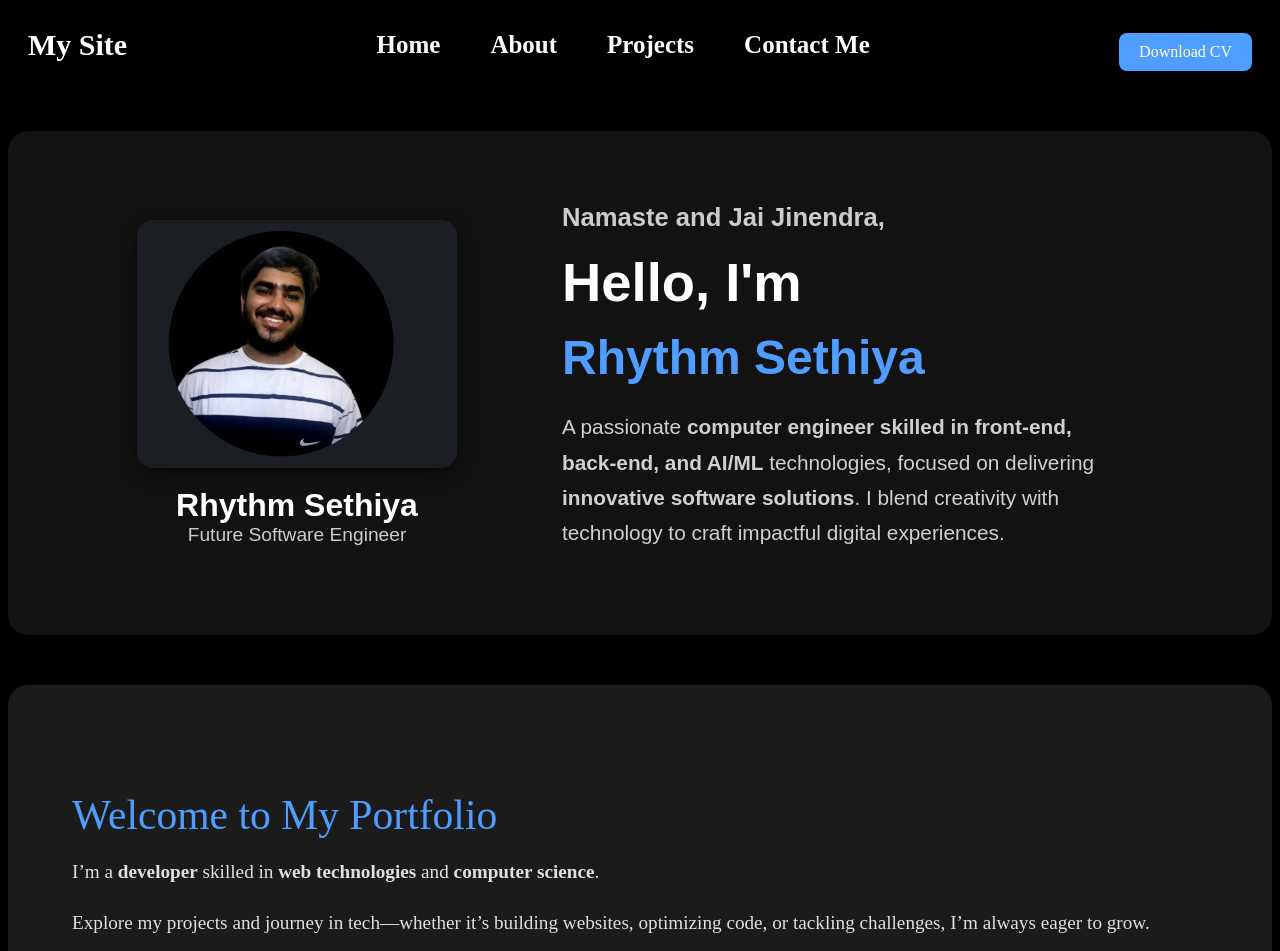
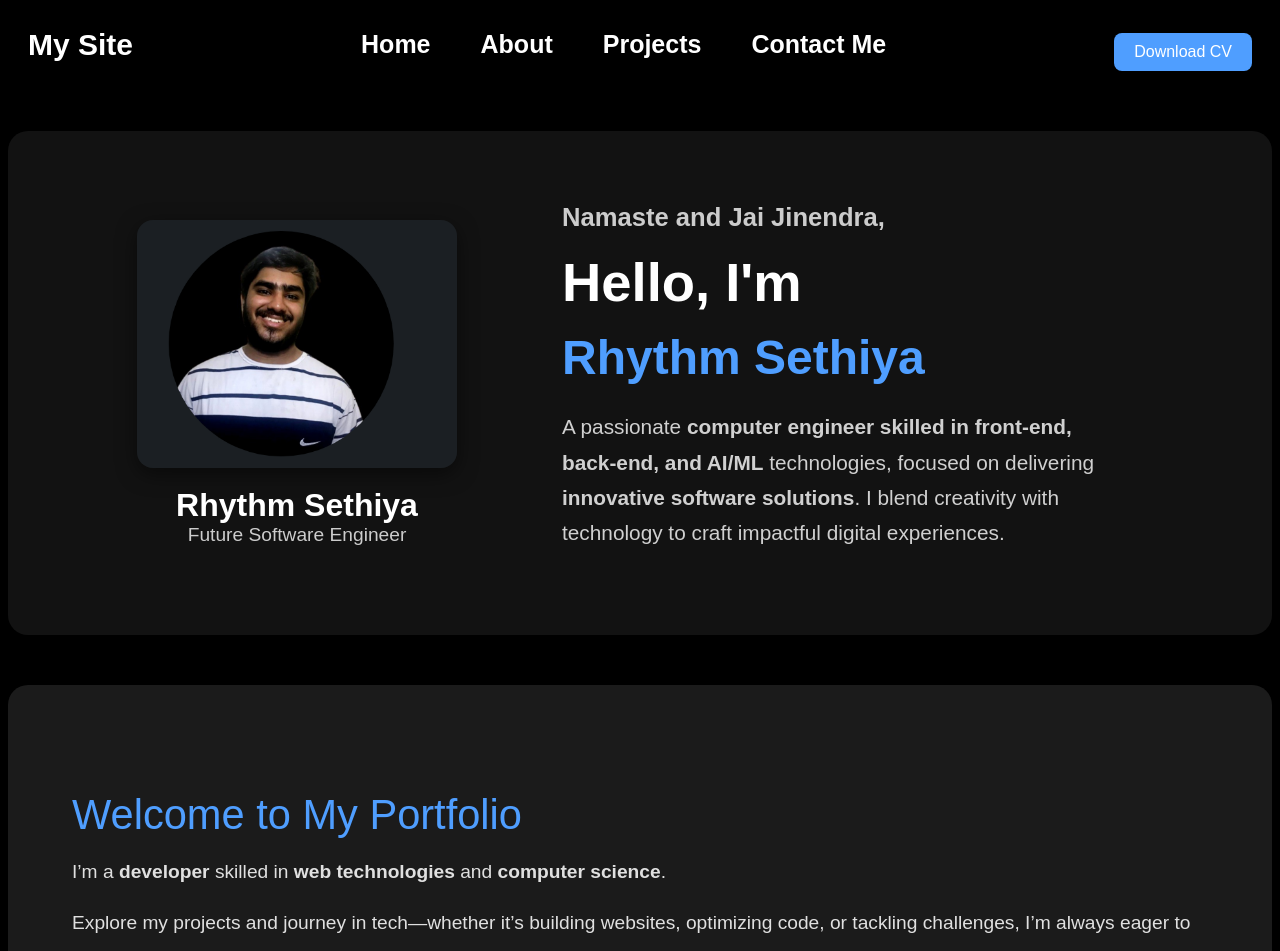
Before and after one commit to coderRhythm/myreactPortfolio, a React (Vite) app in the folder my-portfolio/: page / in a window 1280 px wide. Shown: the top 951 px of the page. Built offline with nearby package versions, Linux system fonts and the light colour scheme.

Commit message:
updated react portfolio

```diff
--- a/my-portfolio/package.json
+++ b/my-portfolio/package.json
@@ -10,13 +10,19 @@
     "preview": "vite preview"
   },
   "dependencies": {
+    "@fortawesome/fontawesome-free": "^6.7.2",
     "emailjs-com": "^3.2.0",
+    "framer-motion": "^11.15.0",
     "hamburger-react": "^2.5.1",
     "react": "^18.3.1",
     "react-dom": "^18.3.1",
     "react-icons": "^5.4.0",
+    "react-loader-spinner": "^6.1.6",
     "react-router-dom": "^7.0.2",
+    "react-scroll": "^1.9.0",
     "react-slick": "^0.30.2",
+    "react-spinners": "^0.15.0",
+    "react-transition-group": "^4.4.5",
     "slick-carousel": "^1.8.1"
   },
   "devDependencies": {
--- a/my-portfolio/src/App.jsx
+++ b/my-portfolio/src/App.jsx
@@ -1,29 +1,160 @@
-import React from 'react';
-import { BrowserRouter as Router, Routes, Route } from 'react-router-dom';
-import Navbar from './components/Navbar'; // Adjust path as needed
-import Home from './components/Home'; // Ensure this component exists
-import About from './components/About'; // Ensure this component exists
-import Project from './components/Project'; // Ensure this component exists
-import ProjectDetails from './components/ProjectDetails'; // Import your ProjectDetails component
-import Contact from './components/ContactForm'; // Make sure you have this component
+import React, { useState, useEffect } from "react";
+import { BrowserRouter as Router, Routes, Route, useLocation } from "react-router-dom";
+import { motion, AnimatePresence } from "framer-motion"; // Import Framer Motion
+import Navbar from "./components/Navbar"; // Adjust path as needed
+import Home from "./components/Home"; // Ensure this component exists
+import About from "./components/About"; // Ensure this component exists
+import Project from "./components/Project"; // Ensure this component exists
+import ProjectDetails from "./components/ProjectDetails"; // Import your ProjectDetails component
+import Contact from "./components/ContactForm"; // Make sure you have this component
+import { InfinitySpin } from "react-loader-spinner";
 
 const App = () => {
+  const [loading, setLoading] = useState(true);
+
+  useEffect(() => {
+    const timer = setTimeout(() => setLoading(false), 3000);
+    return () => clearTimeout(timer);
+  }, []);
+
   return (
-    <Router>
-      <div>
-        <Navbar /> {/* Navbar is displayed on all pages */}
-        <Routes>
-          <Route path="/" element={<Home />} />
-          <Route path="/about" element={<About />} />
-          <Route path="/projects" element={<Project />} />
-          <Route path="/contact" element={<Contact />} /> {/* Contact page */}
+    <>
+      {/* Loading Spinner */}
+      {loading ? (
+        <motion.div
+          initial={{ opacity: 0 }}
+          animate={{ opacity: 1 }}
+          exit={{ opacity: 0 }}
+          style={{
+            textAlign: "center",
+            marginTop: "20%",
+            transform: "scale(2)",
+            overflow: "hidden",
+          }}
+        >
+          <InfinitySpin width="200" color="#4fa94d" />
+        </motion.div>
+      ) : (
+        <Router>
+          <Navbar /> {/* Navbar is displayed on all pages */}
+          <AnimatedRoutes />
+        </Router>
+      )}
+    </>
+  );
+};
 
+const AnimatedRoutes = () => {
+  const location = useLocation();
 
-          <Route path="/project/:id" element={<ProjectDetails />} /> {/* Project details */}
+  // 3D-like Parallax Animation Variants
+  const pageVariants = {
+    initial: {
+      opacity: 0,
+      x: "-100vw", // Start off-screen
+      rotateY: 90, // Rotate in 3D
+      scale: 0.8, // Shrink effect
+    },
+    animate: {
+      opacity: 1,
+      x: 0,
+      rotateY: 0,
+      scale: 1, // Normal size
+      transition: {
+        duration: 1.2,
+        ease: "easeOut",
+      },
+    },
+    exit: {
+      opacity: 0,
+      x: "100vw", // Exit off-screen
+      rotateY: -90, // Rotate out in 3D
+      scale: 0.8,
+      transition: {
+        duration: 0.8,
+        ease: "easeIn",
+      },
+    },
+  };
 
-        </Routes>
-      </div>
-    </Router>
+  return (
+    <AnimatePresence mode="wait">
+      <Routes location={location} key={location.pathname}>
+        <Route
+          path="/"
+          element={
+            <motion.div
+              variants={pageVariants}
+              initial="initial"
+              animate="animate"
+              exit="exit"
+            >
+              <Home />
+            </motion.div>
+          }
+        />
+        <Route
+          path="/home"
+          element={
+
+              <Home />
+
+          }
+        />
+        <Route
+          path="/about"
+          element={
+            <motion.div
+              variants={pageVariants}
+              initial="initial"
+              animate="animate"
+              exit="exit"
+            >
+              <About />
+            </motion.div>
+          }
+        />
+        <Route
+          path="/projects"
+          element={
+            <motion.div
+              variants={pageVariants}
+              initial="initial"
+              animate="animate"
+              exit="exit"
+            >
+              <Project />
+            </motion.div>
+          }
+        />
+        <Route
+          path="/project/:id"
+          element={
+            <motion.div
+              variants={pageVariants}
+              initial="initial"
+              animate="animate"
+              exit="exit"
+            >
+              <ProjectDetails />
+            </motion.div>
+          }
+        />
+        <Route
+          path="/contact"
+          element={
+            <motion.div
+              variants={pageVariants}
+              initial="initial"
+              animate="animate"
+              exit="exit"
+            >
+              <Contact />
+            </motion.div>
+          }
+        />
+      </Routes>
+    </AnimatePresence>
   );
 };
 
--- a/my-portfolio/src/components/Home.jsx
+++ b/my-portfolio/src/components/Home.jsx
@@ -1,15 +1,45 @@
-import React from 'react';
-import './home.css';
-import profileImage from '../assets/profile_image.png';
+import React from "react";
+import { motion } from "framer-motion"; // Import Framer Motion
+import "./home.css";
+import profileImage from "../assets/profile_image.png";
 
 const Home = () => {
+  // Framer Motion animation variants for advanced effects
+  const containerVariants = {
+    hidden: { opacity: 0, y: 50 }, // Initial state
+    visible: {
+      opacity: 1,
+      y: 0,
+      transition: {
+        delayChildren: 0.3, // Delay for child animations
+        staggerChildren: 0.2, // Time between animations of child elements
+        duration: 0.8,
+        ease: "easeOut",
+      },
+    },
+  };
+
+  const itemVariants = {
+    hidden: { opacity: 0, x: -50, scale: 0.9 }, // Slide-in from the left
+    visible: { opacity: 1, x: 0, scale: 1, transition: { duration: 0.8 } },
+  };
+
+  const rightItemVariants = {
+    hidden: { opacity: 0, x: 50, scale: 0.9 }, // Slide-in from the right
+    visible: { opacity: 1, x: 0, scale: 1, transition: { duration: 0.8 } },
+  };
+
   return (
     <div>
       <div className="home">
-        <div className="home-container">
-
+        <motion.div
+          className="home-container"
+          variants={containerVariants}
+          initial="hidden"
+          animate="visible"
+        >
           {/* Right Section */}
-          <div className="right-container">
+          <motion.div className="right-container" variants={rightItemVariants}>
             <figure>
               <img src={profileImage} alt="Profile" className="profile-image" />
               <figcaption>
@@ -17,8 +47,10 @@ const Home = () => {
                 <p className="profile-tagline">Future Software Engineer</p>
               </figcaption>
             </figure>
-          </div>
-          <div className="left-container">
+          </motion.div>
+
+          {/* Left Section */}
+          <motion.div className="left-container" variants={itemVariants}>
             <h1 className="greeting">Namaste and Jai Jinendra,</h1>
             <h1>Hello, I'm</h1>
             <div className="name-highlight">Rhythm Sethiya</div>
@@ -27,27 +59,31 @@ const Home = () => {
               focused on delivering <strong>innovative software solutions</strong>. I blend creativity with technology
               to craft impactful digital experiences.
             </p>
-          </div>
-
-        </div>
+          </motion.div>
+        </motion.div>
       </div>
 
       {/* Portfolio Section */}
-      <div className="portfolio-section">
+      <motion.div
+        className="portfolio-section"
+        variants={containerVariants}
+        initial="hidden"
+        animate="visible"
+      >
         <div className="portfolio-container">
-          <h3>Welcome to My Portfolio</h3>
-          <p>
+          <motion.h3 variants={itemVariants}>Welcome to My Portfolio</motion.h3>
+          <motion.p variants={itemVariants}>
             I’m a <strong>developer</strong> skilled in <strong>web technologies</strong> and <strong>computer science</strong>.
-          </p>
-          <p>
+          </motion.p>
+          <motion.p variants={itemVariants}>
             Explore my projects and journey in tech—whether it’s building websites, optimizing code, or tackling challenges,
             I’m always eager to grow.
-          </p>
-          <p className="cta-text">
+          </motion.p>
+          <motion.p className="cta-text" variants={itemVariants}>
             Let’s connect and create extraordinary solutions together!
-          </p>
+          </motion.p>
         </div>
-      </div>
+      </motion.div>
     </div>
   );
 };
--- a/my-portfolio/src/components/home.css
+++ b/my-portfolio/src/components/home.css
@@ -98,12 +98,10 @@ figure {
   margin: 0;
 }
 
-/* Portfolio Section */
 .portfolio-section {
-  /* margin-top: 5rem;  */
   margin: 0px auto;
   max-width: 1300px;
-  background-color: #1b1b1b; /* Slightly lighter background to differentiate */
+  background-color: #1b1b1b;
   padding: 4rem;
   border-radius: 20px;
   box-shadow: 0 4px 15px rgba(0, 0, 0, 0.5); /* Shadow to stand out */
--- a/my-portfolio/src/components/navbar.css
+++ b/my-portfolio/src/components/navbar.css
@@ -27,6 +27,7 @@
   .Link {
     text-decoration: none;
     font-size: 25px;
+    cursor: pointer;
     color: white;
     font-weight: bold;
     transition: all 0.2s ease-in-out;
@@ -69,6 +70,7 @@
   }
 
  /* Responsive Styles */
+/* Responsive Styles */
 @media screen and (max-width: 768px) {
   .nav-inner-container {
       display: none;
@@ -82,9 +84,14 @@
       background-color: black;
       padding-top: 100px; /* Adjust padding */
       z-index: 1000; /* Ensure it stays above other elements */
-        transition: all 0.7s ease-in-out; /* Smooth slide-in animation */
       transform: translateX(-100%); /* Hide off-screen by default */
       overflow-y: auto; /* Enable vertical scrolling */
+      transition: transform 0.5s ease-in-out; /* Smooth left-to-right animation */
+  }
+
+  .nav-inner-container.show-menu {
+      display: flex;
+      transform: translateX(0); /* Slide in from the left */
   }
 
   .nav-inner-container .Link {
@@ -100,11 +107,6 @@
       background-color: transparent; /* Remove background color on hover */
   }
 
-    .nav-inner-container.show-menu {
-        display: flex;
-        transform: translateX(0); /* Slide-in when active */
-    }
-
   .hamburger {
       display: block;
       position: absolute;
@@ -114,7 +116,7 @@
       cursor: pointer;
   }
 
-    .hamburger:hover{
+  .hamburger:hover {
       font-size: 20px;
   }
 
@@ -126,8 +128,7 @@
       font-weight: bolder;
   }
 
-    a{
+  a {
       width: 100px;
   }
-
 }
--- a/my-portfolio/src/index.css
+++ b/my-portfolio/src/index.css
@@ -0,0 +1,3 @@
+*{
+    font-family: sans-serif !important;
+}
```
Also changed, not shown: my-portfolio/src/components/wholeComp.jsx (added, +21 -0 lines), 1 other file (tests, documents, lock files or other folders). Lines whose indentation alone changed are shown as unchanged.
